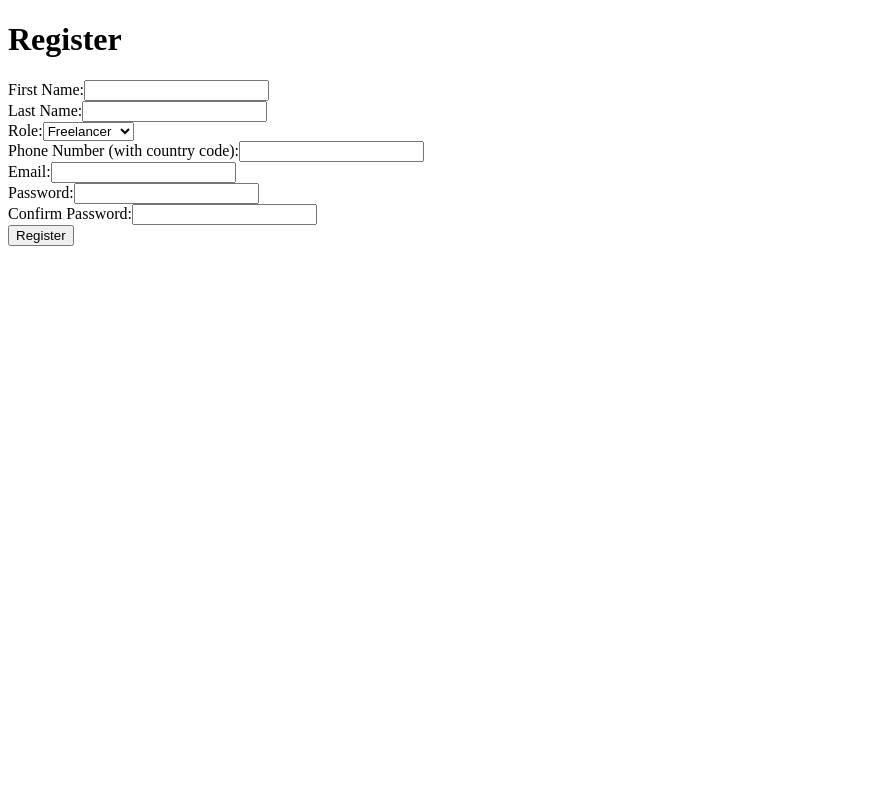
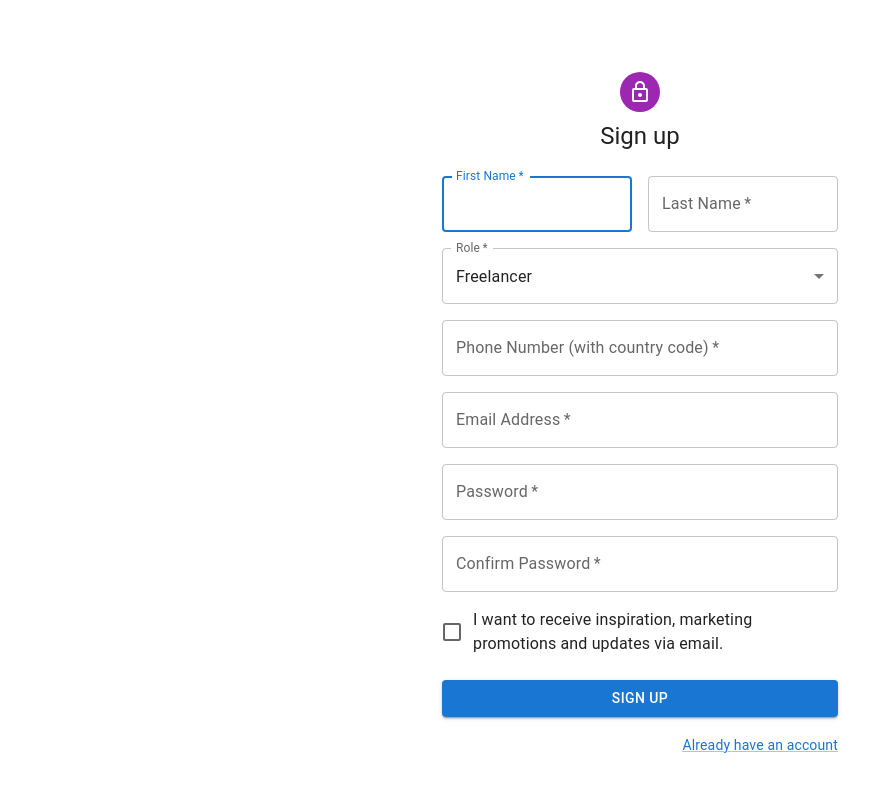
Before and after one commit to kiptanuiBoaz/jenomu-client-dev, a React (Vite) app: page /create-account in a window 1280 px wide. Shown: the top 792 px of the page, without its empty margins (0-894 px from the left). Built offline with nearby package versions, Linux system fonts and the light colour scheme.

Commit message:
feat:add MUI auth pages

```diff
--- a/package.json
+++ b/package.json
@@ -10,6 +10,11 @@
     "preview": "vite preview"
   },
   "dependencies": {
+    "@emotion/react": "^11.11.4",
+    "@emotion/styled": "^11.11.5",
+    "@fontsource/roboto": "^5.0.13",
+    "@mui/icons-material": "^5.15.19",
+    "@mui/material": "^5.15.19",
     "@reduxjs/toolkit": "^2.2.5",
     "axios": "^1.7.2",
     "notiflix": "^3.2.7",
--- a/src/pages/auth/CreateAccount.tsx
+++ b/src/pages/auth/CreateAccount.tsx
@@ -1,4 +1,17 @@
-import React, { useState } from 'react';
+import React, { ChangeEventHandler, useState } from 'react';
+import Avatar from '@mui/material/Avatar';
+import Button from '@mui/material/Button';
+import CssBaseline from '@mui/material/CssBaseline';
+import TextField from '@mui/material/TextField';
+import FormControlLabel from '@mui/material/FormControlLabel';
+import Checkbox from '@mui/material/Checkbox';
+import Link from '@mui/material/Link';
+import Grid from '@mui/material/Grid';
+import Box from '@mui/material/Box';
+import LockOutlinedIcon from '@mui/icons-material/LockOutlined';
+import Typography from '@mui/material/Typography';
+import Container from '@mui/material/Container';
+import MenuItem from '@mui/material/MenuItem';
 
 const CreateAccount = () => {
     const [formData, setFormData] = useState({
@@ -11,7 +24,7 @@
         confirmPassword: '',
     });
 
-    const handleChange = (e: React.ChangeEvent<HTMLInputElement | HTMLSelectElement>) => {
+    const handleChange = (e: any) => {
         const { name, value } = e.target;
         setFormData({
             ...formData,
@@ -19,51 +32,147 @@
         });
     };
 
-    const handleSubmit = (e: React.FormEvent) => {
-        e.preventDefault();
+    const handleSubmit = (event: React.FormEvent<HTMLFormElement>) => {
+        event.preventDefault();
         // Add form submission logic here
         console.log(formData);
     };
 
     return (
-        <div>
-            <h1>Register</h1>
-            <form onSubmit={handleSubmit}>
-                <div>
-                    <label htmlFor="firstName">First Name:</label>
-                    <input type="text" id="firstName" name="firstName" value={formData.firstName} onChange={handleChange} required />
-                </div>
-                <div>
-                    <label htmlFor="lastName">Last Name:</label>
-                    <input type="text" id="lastName" name="lastName" value={formData.lastName} onChange={handleChange} required />
-                </div>
-                <div>
-                    <label htmlFor="role">Role:</label>
-                    <select id="role" name="role" value={formData.role} onChange={handleChange} required>
-                        <option value="freelancer">Freelancer</option>
-                        <option value="researcher">Researcher</option>
-                    </select>
-                </div>
-                <div>
-                    <label htmlFor="phoneNumber">Phone Number (with country code):</label>
-                    <input type="tel" id="phoneNumber" name="phoneNumber" value={formData.phoneNumber} onChange={handleChange} required />
-                </div>
-                <div>
-                    <label htmlFor="email">Email:</label>
-                    <input type="email" id="email" name="email" value={formData.email} onChange={handleChange} required />
-                </div>
-                <div>
-                    <label htmlFor="password">Password:</label>
-                    <input type="password" id="password" name="password" value={formData.password} onChange={handleChange} required />
-                </div>
-                <div>
-                    <label htmlFor="confirmPassword">Confirm Password:</label>
-                    <input type="password" id="confirmPassword" name="confirmPassword" value={formData.confirmPassword} onChange={handleChange} required />
-                </div>
-                <button type="submit">Register</button>
-            </form>
-        </div>
+        <Container component="main" maxWidth="xs">
+            <CssBaseline />
+            <Box
+                sx={{
+                    marginTop: 8,
+                    display: 'flex',
+                    flexDirection: 'column',
+                    alignItems: 'center',
+                }}
+            >
+                <Avatar sx={{ m: 1, bgcolor: 'secondary.main' }}>
+                    <LockOutlinedIcon />
+                </Avatar>
+                <Typography component="h1" variant="h5">
+                    Sign up
+                </Typography>
+                <Box component="form" noValidate onSubmit={handleSubmit} sx={{ mt: 3 }}>
+                    <Grid container spacing={2}>
+                        <Grid item xs={12} sm={6}>
+                            <TextField
+                                autoComplete="given-name"
+                                name="firstName"
+                                required
+                                fullWidth
+                                id="firstName"
+                                label="First Name"
+                                autoFocus
+                                value={formData.firstName}
+                                onChange={handleChange}
+                            />
+                        </Grid>
+                        <Grid item xs={12} sm={6}>
+                            <TextField
+                                required
+                                fullWidth
+                                id="lastName"
+                                label="Last Name"
+                                name="lastName"
+                                autoComplete="family-name"
+                                value={formData.lastName}
+                                onChange={handleChange}
+                            />
+                        </Grid>
+                        <Grid item xs={12}>
+                            <TextField
+                                select
+                                required
+                                fullWidth
+                                id="role"
+                                label="Role"
+                                name="role"
+                                value={formData.role}
+                                onChange={handleChange}
+                            >
+                                <MenuItem value="freelancer">Freelancer</MenuItem>
+                                <MenuItem value="researcher">Researcher</MenuItem>
+                            </TextField>
+                        </Grid>
+                        <Grid item xs={12}>
+                            <TextField
+                                required
+                                fullWidth
+                                id="phoneNumber"
+                                label="Phone Number (with country code)"
+                                name="phoneNumber"
+                                autoComplete="tel"
+                                value={formData.phoneNumber}
+                                onChange={handleChange}
+                            />
+                        </Grid>
+                        <Grid item xs={12}>
+                            <TextField
+                                required
+                                fullWidth
+                                id="email"
+                                label="Email Address"
+                                name="email"
+                                autoComplete="email"
+                                value={formData.email}
+                                onChange={handleChange}
+                            />
+                        </Grid>
+                        <Grid item xs={12}>
+                            <TextField
+                                required
+                                fullWidth
+                                name="password"
+                                label="Password"
+                                type="password"
+                                id="password"
+                                autoComplete="new-password"
+                                value={formData.password}
+                                onChange={handleChange}
+                            />
+                        </Grid>
+                        <Grid item xs={12}>
+                            <TextField
+                                required
+                                fullWidth
+                                name="confirmPassword"
+                                label="Confirm Password"
+                                type="password"
+                                id="confirmPassword"
+                                autoComplete="new-password"
+                                value={formData.confirmPassword}
+                                onChange={handleChange}
+                            />
+                        </Grid>
+                        <Grid item xs={12}>
+                            <FormControlLabel
+                                control={<Checkbox value="allowExtraEmails" color="primary" />}
+                                label="I want to receive inspiration, marketing promotions and updates via email."
+                            />
+                        </Grid>
+                    </Grid>
+                    <Button
+                        type="submit"
+                        fullWidth
+                        variant="contained"
+                        sx={{ mt: 3, mb: 2 }}
+                    >
+                        Sign Up
+                    </Button>
+                    <Grid container justifyContent="flex-end">
+                        <Grid item>
+                            <Link href="#" variant="body2">
+                                Already have an account
+
+                            </Link>
+                        </Grid>
+                    </Grid>
+                </Box>
+            </Box>
+        </Container>
     );
-};
-
+}
 export default CreateAccount;
--- a/src/pages/auth/Login.tsx
+++ b/src/pages/auth/Login.tsx
@@ -1,7 +1,10 @@
 import { useDispatch } from 'react-redux';
 import { login } from '../../redux/slices/authSlice';
 import { Role } from '../../types/auth.types';
-import { useState } from 'react';
+import { Avatar, Box, Button, Checkbox, Container, CssBaseline, FormControlLabel, Grid, TextField, Typography } from '@mui/material';
+import React, { useState } from 'react';
+import { Link } from 'react-router-dom';
+import LockOutlinedIcon from '@mui/icons-material/LockOutlined';
 
 const Login = () => {
     const [formData, setFormData] = useState({
@@ -45,21 +48,72 @@
 
     return (
         <div>
-            <h1>Login</h1>
-            <form onSubmit={handleSubmit}>
-                <div>
-                    <label htmlFor="email">Email:</label>
-                    <input type="email" id="email" name="email" value={formData.email} onChange={handleChange} required />
-                </div>
-                <div>
-                    <label htmlFor="password">Password:</label>
-                    <input type="password" id="password" name="password" value={formData.password} onChange={handleChange} required />
-                </div>
-                <button type="submit">Login</button>
-            </form>
-            <button onClick={() => handleLogin(Adminrole)}>Login as Admin</button>
-            <button onClick={() => handleLogin(Researcherrole)}>Login as Researcher</button>
-            <button onClick={() => handleLogin(Freelancerrole)}>Login as Freelancer</button>
+
+            <Container component="main" maxWidth="xs">
+                <CssBaseline />
+                <Box
+                    sx={{
+                        marginTop: 8,
+                        display: 'flex',
+                        flexDirection: 'column',
+                        alignItems: 'center',
+                    }}
+                >
+                    <Avatar sx={{ m: 1, bgcolor: 'secondary.main' }}>
+                        <LockOutlinedIcon />
+                    </Avatar>
+                    <Typography component="h1" variant="h5">
+                        Login
+                    </Typography>
+                    <Box component="form" onSubmit={handleSubmit} noValidate sx={{ mt: 1 }}>
+                        <TextField
+                            margin="normal"
+                            required
+                            fullWidth
+                            id="email"
+                            label="Email Address"
+                            name="email"
+                            autoComplete="email"
+                            autoFocus
+                        />
+                        <TextField
+                            margin="normal"
+                            required
+                            fullWidth
+                            name="password"
+                            label="Password"
+                            type="password"
+                            id="password"
+                            autoComplete="current-password"
+                        />
+                        <FormControlLabel
+                            control={<Checkbox value="remember" color="primary" />}
+                            label="Remember me"
+                        />
+                        <Button
+                            type="submit"
+                            fullWidth
+                            variant="contained"
+                            sx={{ mt: 3, mb: 2 }}
+                        >
+                            Sign In
+                        </Button>
+                        <Grid container>
+                            <Grid item xs>
+                                <Link to="#"  >
+                                    Forgot password?
+                                </Link>
+                            </Grid>
+                            <Grid item>
+                                <Link to="#" >
+                                    {"Don't have an account? Sign Up"}
+                                </Link>
+                            </Grid>
+                        </Grid>
+                    </Box>
+                </Box>
+
+            </Container>
         </div>
     );
 };
--- a/src/redux/slices/authSlice.ts
+++ b/src/redux/slices/authSlice.ts
@@ -15,7 +15,6 @@
     phone_no: "",
     avatar: null,
     recycled: "",
-    farmer: null,
     role: {
         id: "",
         Permissions: []
--- a/src/types/auth.types.ts
+++ b/src/types/auth.types.ts
@@ -1,6 +1,9 @@
 export type Role = {
+    //eg:"admin" | "researcher" | "freelancer"
     id: string;
     Permissions: string[];
+    //predefined for freelancer and researcher
+    //dynamic for admins (to be managed by a root admin)
 };
 
 export type User = {
@@ -11,6 +14,5 @@
     phone_no: string;
     avatar: string | null;
     recycled: string;
-    farmer: string | null;
     role: Role;
 };
```
Also changed, not shown: src/theme/ThemeProvider.tsx (added), src/theme/theme.ts (added), 1 other file (tests, documents, lock files or other folders).
